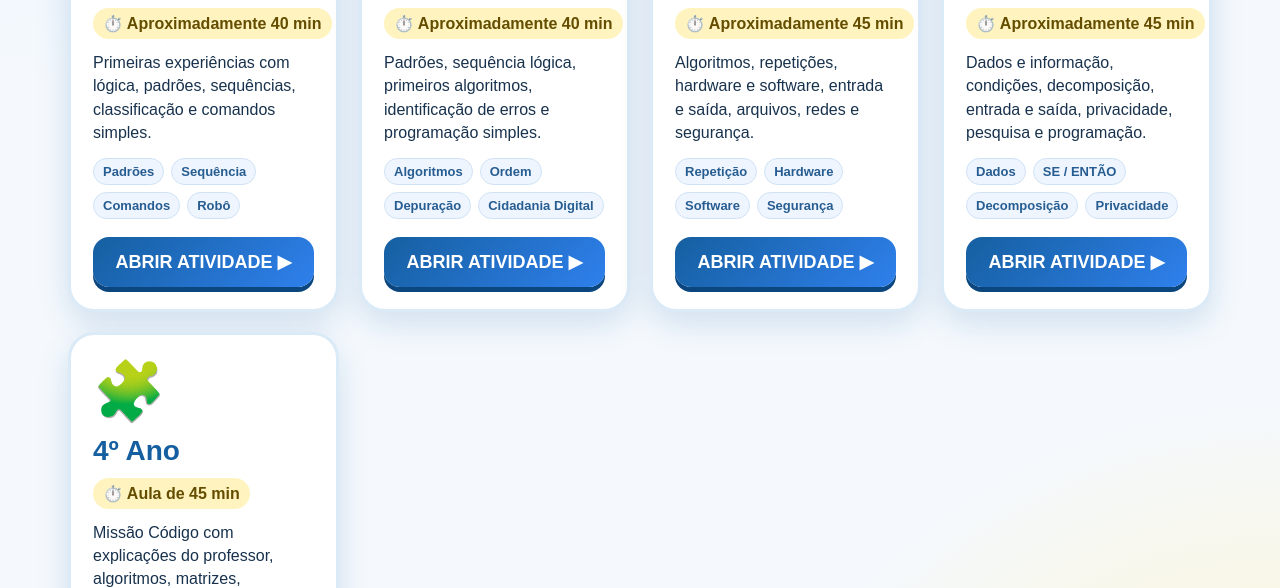
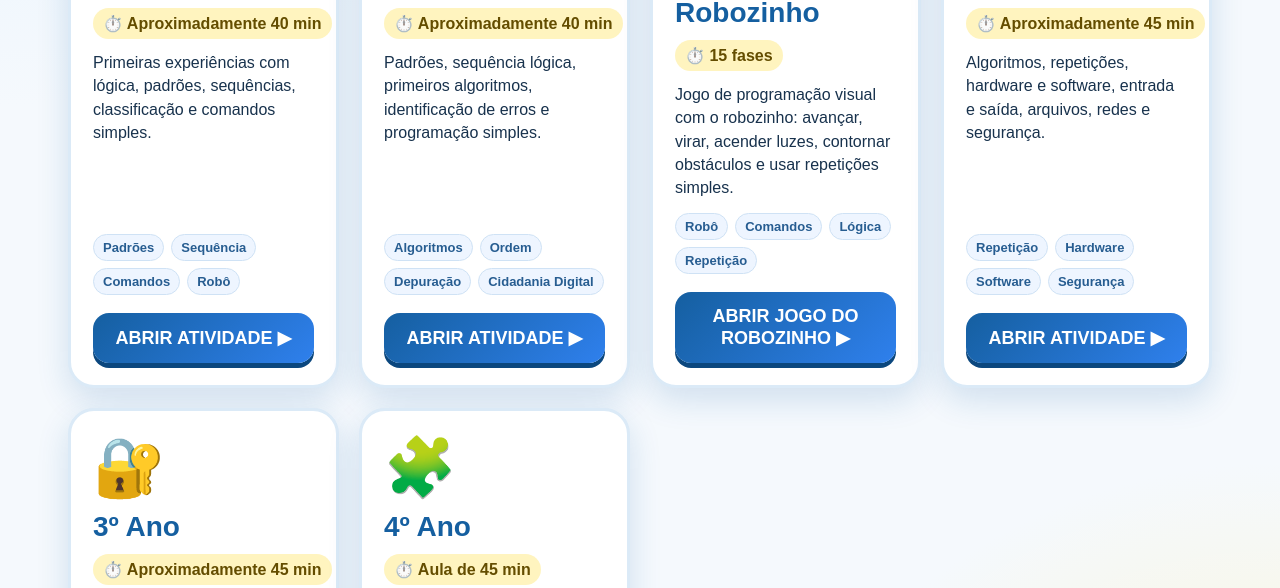
Before and after one commit to angellusdomini-hub/COLEGIO-UNIVERSTAS-INFANTIL-E-FUNDAMENTAL, a plain HTML site: page index.html in a window 1280 px wide. Shown: the part 605-1193 px from the top of the page. Drawn offline with Linux system fonts and the light colour scheme.

Commit message:
Adiciona Robozinho do 1º ano ao portal Educação Digital

```diff
--- a/index.html
+++ b/index.html
@@ -31,6 +31,7 @@ main{max-width:1180px;margin:0 auto;padding:30px 18px 46px}
 <section class="grid">
 <article class="card"><div class="icon">🤖</div><h3>Jardim 3</h3><div class="duration">⏱️ Aproximadamente 40 min</div><p>Primeiras experiências com lógica, padrões, sequências, classificação e comandos simples.</p><div class="tags"><span class="tag">Padrões</span><span class="tag">Sequência</span><span class="tag">Comandos</span><span class="tag">Robô</span></div><a class="open" href="jardim3.html">ABRIR ATIVIDADE ▶</a></article>
 <article class="card"><div class="icon">🕵️</div><h3>1º Ano</h3><div class="duration">⏱️ Aproximadamente 40 min</div><p>Padrões, sequência lógica, primeiros algoritmos, identificação de erros e programação simples.</p><div class="tags"><span class="tag">Algoritmos</span><span class="tag">Ordem</span><span class="tag">Depuração</span><span class="tag">Cidadania Digital</span></div><a class="open" href="1ano.html">ABRIR ATIVIDADE ▶</a></article>
+<article class="card"><div class="icon">🤖</div><h3>1º Ano — Robozinho</h3><div class="duration">⏱️ 15 fases</div><p>Jogo de programação visual com o robozinho: avançar, virar, acender luzes, contornar obstáculos e usar repetições simples.</p><div class="tags"><span class="tag">Robô</span><span class="tag">Comandos</span><span class="tag">Lógica</span><span class="tag">Repetição</span></div><a class="open" href="1ano-robozinho.html">ABRIR JOGO DO ROBOZINHO ▶</a></article>
 <article class="card"><div class="icon">👨‍💻</div><h3>2º Ano</h3><div class="duration">⏱️ Aproximadamente 45 min</div><p>Algoritmos, repetições, hardware e software, entrada e saída, arquivos, redes e segurança.</p><div class="tags"><span class="tag">Repetição</span><span class="tag">Hardware</span><span class="tag">Software</span><span class="tag">Segurança</span></div><a class="open" href="2ano.html">ABRIR ATIVIDADE ▶</a></article>
 <article class="card"><div class="icon">🔐</div><h3>3º Ano</h3><div class="duration">⏱️ Aproximadamente 45 min</div><p>Dados e informação, condições, decomposição, entrada e saída, privacidade, pesquisa e programação.</p><div class="tags"><span class="tag">Dados</span><span class="tag">SE / ENTÃO</span><span class="tag">Decomposição</span><span class="tag">Privacidade</span></div><a class="open" href="3ano.html">ABRIR ATIVIDADE ▶</a></article>
 <article class="card"><div class="icon">🧩</div><h3>4º Ano</h3><div class="duration">⏱️ Aula de 45 min</div><p>Missão Código com explicações do professor, algoritmos, matrizes, coordenadas, movimentos, repetições e depuração.</p><div class="tags"><span class="tag">Lógica</span><span class="tag">Matrizes</span><span class="tag">Coordenadas</span><span class="tag">Debugging</span></div><a class="open" href="4ano.html">ABRIR ATIVIDADE ▶</a></article>
```
